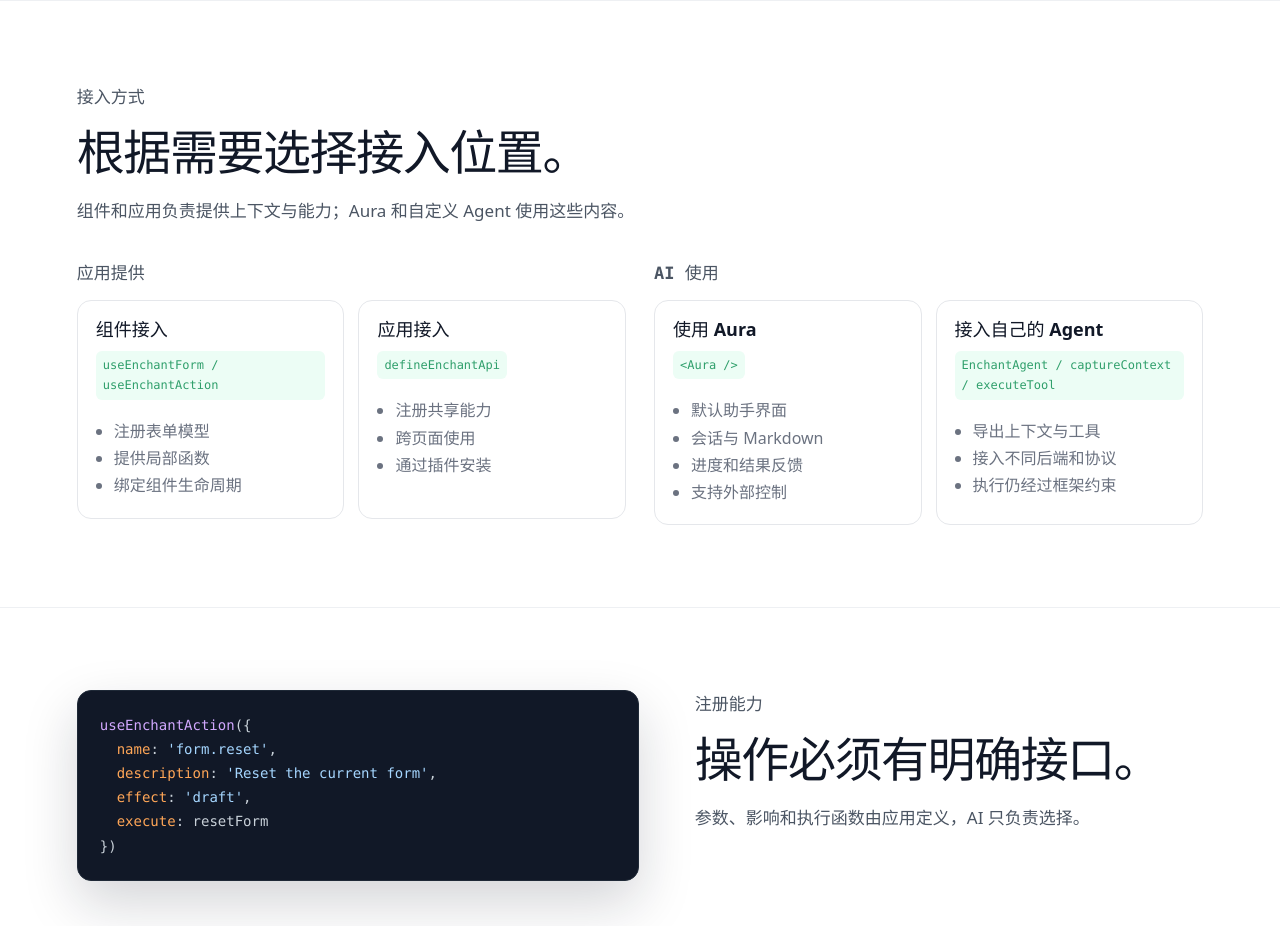
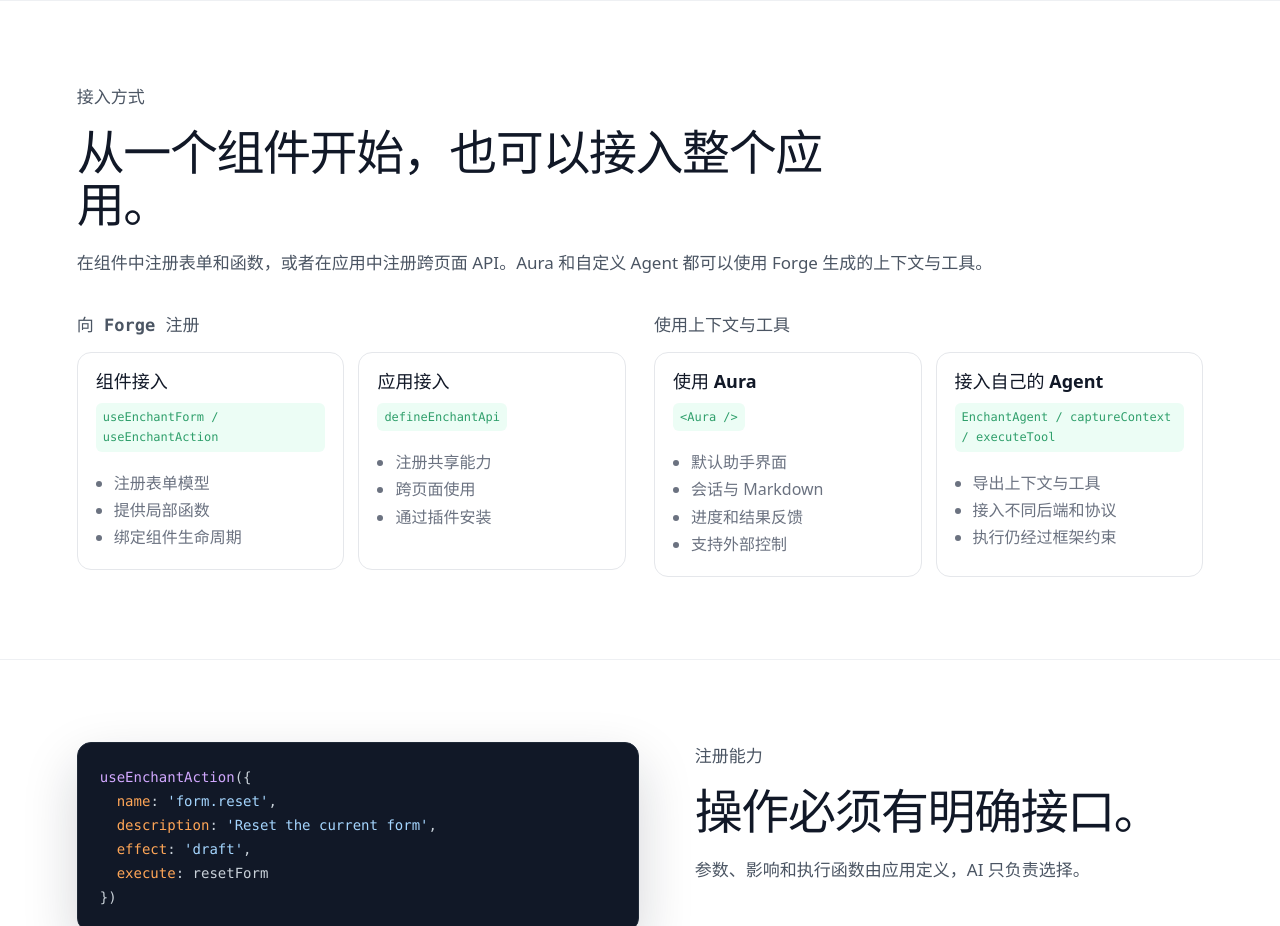
Before and after one commit to Hisashiburidane/llm-integration, a Vue app in the folder website/: page / in a window 1280 px wide. Shown: the part 1360-2286 px from the top of the page. Built offline with nearby package versions, Linux system fonts and the light colour scheme; no server answers.

Commit message:
docs: require concrete product language

```diff
--- a/website/src/locales.ts
+++ b/website/src/locales.ts
@@ -42,11 +42,11 @@ export const messages = {
       },
       model: {
         kicker: '接入方式',
-        title: '根据需要选择接入位置。',
-        body: '组件和应用负责提供上下文与能力；Aura 和自定义 Agent 使用这些内容。',
+        title: '从一个组件开始，也可以接入整个应用。',
+        body: '在组件中注册表单和函数，或者在应用中注册跨页面 API。Aura 和自定义 Agent 都可以使用 Forge 生成的上下文与工具。',
         groups: {
-          provide: '应用提供',
-          consume: 'AI 使用'
+          provide: '向 Forge 注册',
+          consume: '使用上下文与工具'
         },
         levels: {
           component: {
@@ -274,11 +274,11 @@ export const messages = {
       },
       model: {
         kicker: 'Integration paths',
-        title: 'Choose where to integrate.',
-        body: 'Components and applications provide context and capabilities. Aura and custom Agents use them.',
+        title: 'Start with one component, or connect the entire application.',
+        body: 'Register forms and functions in a component, or register cross-page APIs in the application. Aura and custom Agents can use the context and tools generated by Forge.',
         groups: {
-          provide: 'Provided by the application',
-          consume: 'Used by AI'
+          provide: 'Register with Forge',
+          consume: 'Use context and tools'
         },
         levels: {
           component: {
```
Also changed, not shown: 2 other files (tests, documents, lock files or other folders).
